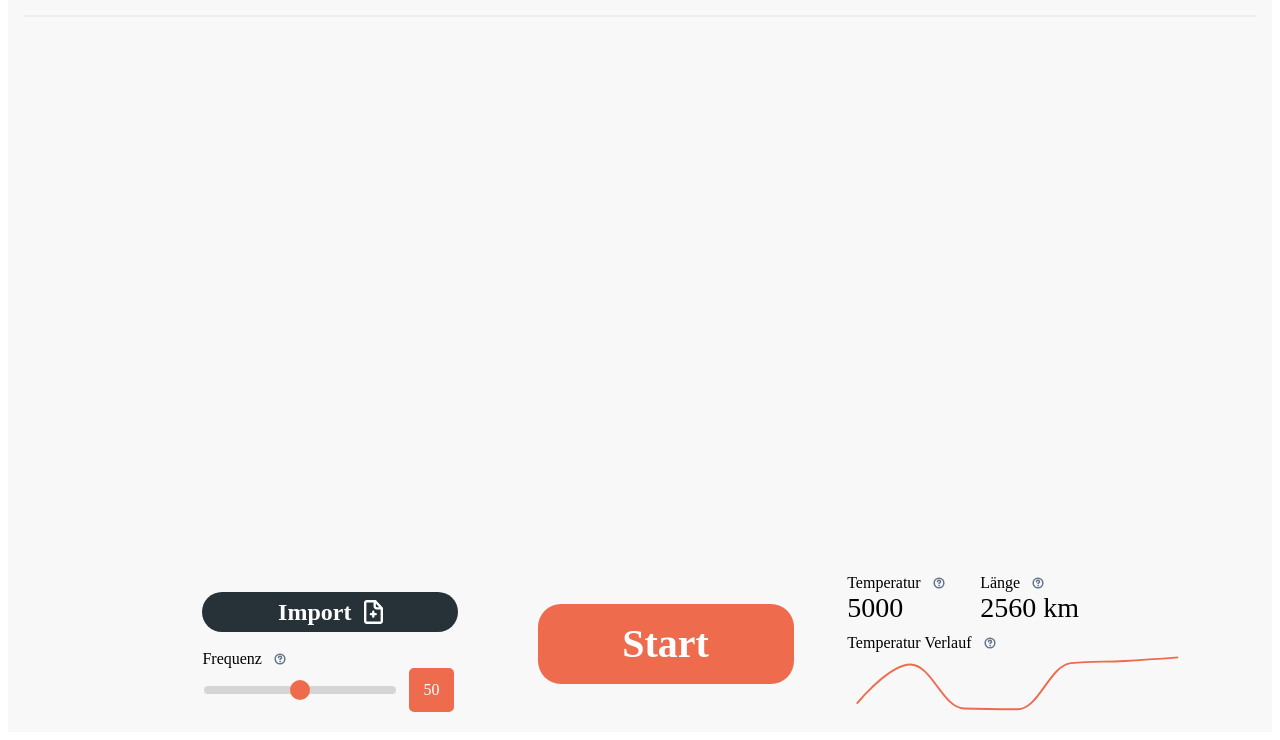
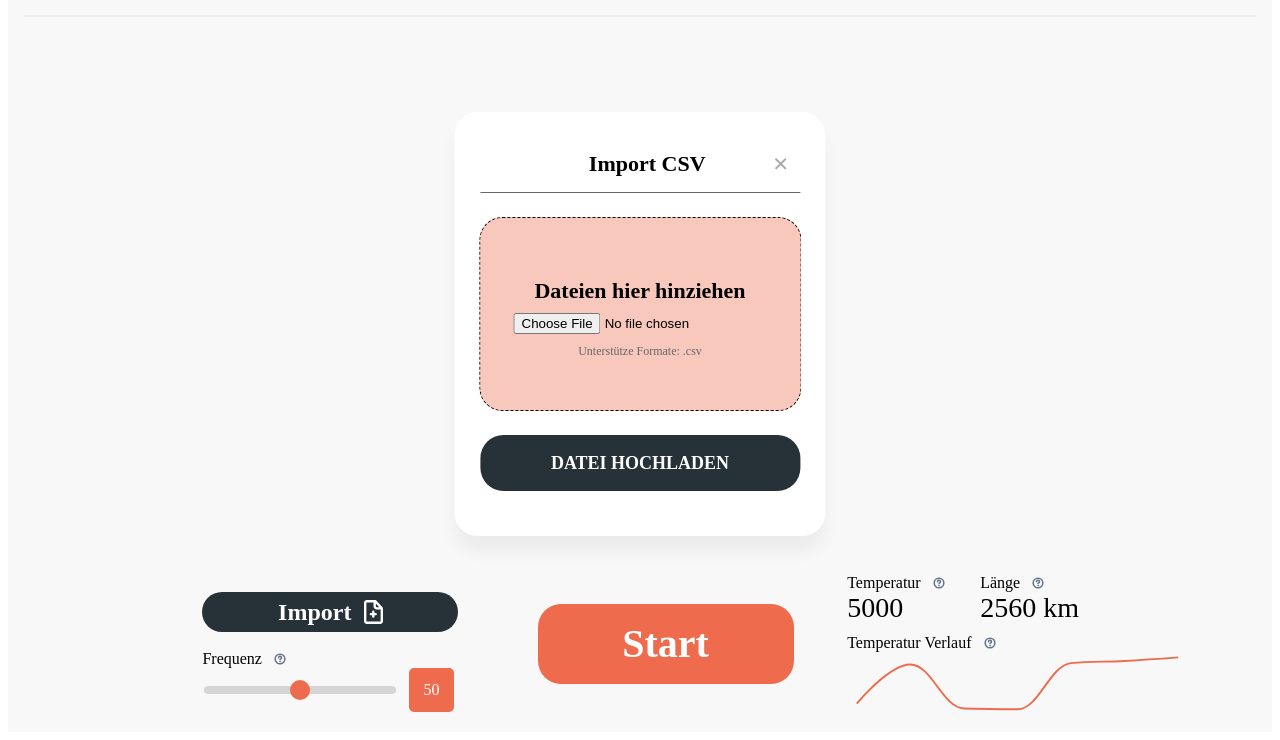
Before and after one commit to jannpf/tsp-project, a plain HTML site: page HTML/editor.html in a window 1280 px wide. Shown: the part 76-816 px from the top of the page. Drawn offline with Linux system fonts and the light colour scheme; a web font is replaced by a local one.

Commit message:
-added csv upload modal

```diff
--- a/HTML/editor.html
+++ b/HTML/editor.html
@@ -45,20 +45,38 @@
                 </div>
                 <div class="menu-bar-bottom">
                     <div class="input-tab">
-                        <div class="import-tab">
-                                <span class="import-text"><span>Import</span></span>
-                                <img src="../assets/Import-Icon-Vektor.svg"
-                                        class="import-icon-vector" />
+                        <div id="import-tab" class="import-tab" onclick="import_file(event)">
+                            <span class="import-text"><span>Import</span></span>
+                            <img src="../assets/Import-Icon-Vektor.svg" class="import-icon-vector" />
+                        </div>
+                        <!-- The Modal -->
+                        <div id="import-modal" class="modal">
+                            <div class="import-modal-header">
+                                <span class="import-modal-title">Import CSV</span>
+                                <span onclick="close_import(event)" class="close-modal">&times;</span>
+
+                            </div>
+                            <div class="import-modal-dropzone">
+                                <img class="import-modal-icon" src="" />
+                                <span class="import-modal-text">Dateien hier hinziehen</span>
+                                <span class="import-modal-tooltip">Unterstütze Formate: .csv</span>
+                                <input id="file" type='file' accept='.csv' onChange="openFile(event)">
+                            </div>
+                            <div class="import-modal-upload">
+                                <span class="import-modal-comit">Datei hochladen</span>
+                            </div>
+
                         </div>
                         <div class="frequency-tab">
                             <div class="frequency-label">
                                 <span class="text12"><span>Frequenz</span></span>
-                                <img src="../assets/Tooltip-Icon.svg"
-                                    class="frequency-help" />
+                                <img src="../assets/Tooltip-Icon.svg" class="frequency-help" />
                             </div>
                             <div class="frequency-slider">
-                                <input type="range" id="my-slider" min="0" max="100" value="50" oninput="change_slider()">
-                                <input type="number" id="slider-value" value="50" min="0" max="100"  onClick="this.select();" onchange="change_slider('text')">
+                                <input type="range" id="my-slider" min="0" max="100" value="50"
+                                    oninput="change_slider()">
+                                <input type="number" id="slider-value" value="50" min="0" max="100"
+                                    onClick="this.select();" onchange="change_slider('text')">
                             </div>
                         </div>
                     </div>
@@ -70,16 +88,14 @@
                             <div class="temperature-tab">
                                 <div class="temperature-label">
                                     <span class="text16"><span>Temperatur</span></span>
-                                    <img src="../assets/Tooltip-Icon.svg"
-                                        class="temperature-help" />
+                                    <img src="../assets/Tooltip-Icon.svg" class="temperature-help" />
                                 </div>
                                 <span class="text18"><span>5000</span></span>
                             </div>
                             <div class="length-tab">
                                 <div class="length-label">
                                     <span class="text20"><span>Länge</span></span>
-                                    <img src="../assets/Tooltip-Icon.svg"
-                                        class="length-help" />
+                                    <img src="../assets/Tooltip-Icon.svg" class="length-help" />
                                 </div>
                                 <span class="text22"><span>2560 km</span></span>
                             </div>
@@ -107,10 +123,10 @@
             <p class="browsehappy">You are using an <strong>outdated</strong> browser. Please <a href="#">upgrade your browser</a> to improve your experience.</p>
         <![endif]-->
 
-    <script  type="module" src="../data_models/Parameters.js"></script>
-    <script type="module"  src="../data_models/Route.js"></script>
-    <script  type="module" src="../data_models/Point.js"></script>
+    <script type="module" src="../data_models/Parameters.js"></script>
+    <script type="module" src="../data_models/Route.js"></script>
+    <script type="module" src="../data_models/Point.js"></script>
     <script type="module" src="../gui/gui.js" defer></script>
-</body>
+    </body>
 
 </html>
--- a/STYLE/style.css
+++ b/STYLE/style.css
@@ -216,7 +216,6 @@ body {
   margin-right: 0;
   border-radius: 0px 0px 0px 0px;
   margin-bottom: 20px;
-  z-index: 10;
 }
 
 #canvas {
@@ -233,7 +232,7 @@ body {
   align-self: center;
   box-sizing: border-box;
   align-items: center;
-  flex: 1,1;
+  flex: 1, 1;
   border-color: transparent;
   padding: 0px;
   gap: 2vw;
@@ -248,7 +247,7 @@ body {
   justify-content: flex-end;
   gap: 2vh;
   align-items: center;
-  flex: 1,0;
+  flex: 1, 0;
   width: 20vw;
   height: 15vh;
   display: flex;
@@ -296,6 +295,163 @@ body {
   align-self: center;
   box-sizing: border-box;
 }
+
+.modal {
+  flex-direction: column;
+  align-items: center;
+  padding: 3vh 2vw 0 2vw;
+  gap: 3vh;
+  display: flex;
+  position: fixed;
+  z-index: 1;
+  left: 50%;
+  top: 50%;
+  transform: translate(-50%, -50%);
+  width: 25vw;
+  height: 50vh;
+  overflow: hidden;
+  background: #FFFFFF;
+  box-shadow: 0px 16px 16px rgba(0, 0, 0, 0.05);
+  border-radius: 23px;
+}
+
+/* Modal Content/Box */
+.import-modal-header {
+  display: flex;
+  flex-direction: row;
+  justify-content: center;
+  align-items: center;
+  gap: 3vh;
+  width: 100%;
+  height: 7vh;
+  flex: none;
+  order: 0;
+  align-self: stretch;
+  flex-grow: 0;
+  border-bottom: 1px solid #676767;
+}
+
+.import-modal-title {
+  font-family: Poppins;
+  font-style: normal;
+  font-weight: 700;
+  font-size: 22px;
+  line-height: 28px;
+  flex: none;
+  padding-left: 6vw;
+  order: 0;
+  flex-grow: 1;
+  align-items: center;
+  text-align: center;
+}
+
+/* The Close Button */
+.close-modal {
+  width: 3vw;
+  align-items: center;
+  text-align: center;
+  color: #aaa;
+  float: right;
+  font-size: 28px;
+  font-weight: bold;
+}
+
+.close-modal:hover,
+.close-modal:focus {
+  color: black;
+  text-decoration: none;
+  cursor: pointer;
+}
+
+
+.import-modal-dropzone {
+  display: flex;
+  flex-direction: column;
+  align-items: center;
+  justify-content: center;
+  gap: 1vh;
+  width: 100%;
+  height: 24vh;
+  background: #ee6d4d5f;
+  border-radius: 23px;
+  border: 1px dashed #000000;
+  flex: none;
+  order: 1;
+  flex-grow: 0, 0;
+
+}
+
+.import-modal-text {
+  font-family: Poppins;
+  font-style: normal;
+  font-weight: 700;
+  font-size: 22px;
+  line-height: 28px;
+  flex: none;
+  order: 0;
+  flex-grow: 0;
+  align-items: center;
+  text-align: center;
+}
+
+.import-modal-tooltip {
+  font-family: Poppins;
+  font-style: normal;
+  font-weight: 400;
+  font-size: 12px;
+  line-height: 18px;
+
+  align-items: center;
+  text-align: center;
+  color: #676767;
+  flex: none;
+  order: 3;
+  flex-grow: 0;
+
+}
+
+.import-modal-upload {
+  display: flex;
+  flex-direction: row;
+  justify-content: center;
+  align-items: center;
+  gap: 10px;
+  width: 100%;
+  height: 7vh;
+  border-color: transparent;
+  background-color: #263238;
+  border-radius: 23px;
+  margin: 0px;
+  cursor: pointer;
+  flex: none;
+  order: 2;
+  flex-grow: 0;
+}
+
+.import-modal-comit {
+  font-family: Poppins;
+  font-style: normal;
+  font-weight: 700;
+  font-size: 18px;
+  line-height: 18px;
+  display: flex;
+  align-items: center;
+  text-transform: uppercase;
+  color: #ffffff;
+  flex: none;
+  order: 0;
+  flex-grow: 0;
+
+}
+
+
+
+
+
+
+
+
+
 
 .frequency-tab {
   width: 100%;
@@ -463,7 +619,7 @@ input[type="number"]:focus {
 
 .start-tab {
   display: flex;
-  flex: 1,0;
+  flex: 1, 0;
   flex-direction: column;
   justify-content: center;
   align-items: center;
@@ -490,7 +646,7 @@ input[type="number"]:focus {
 }
 
 .output-tab {
-  flex: 1,0;
+  flex: 1, 0;
   width: 20vw;
   height: 17vh;
   display: flex;
--- a/gui/gui.js
+++ b/gui/gui.js
@@ -1,21 +1,57 @@
 import Parameters from "../data_models/Parameters.js";
 import Point from "../data_models/Point.js";
 
+/**
+ * Initiates JS-controlled Elements on window-load
+ */
 window.addEventListener('load', () => {
-    initiate();
+    initiate_canvas();
+    change_slider();
+
+    return window.import_modal = document.getElementById("import-modal");
 })
 
+/**
+ * Re-Scales the Canvas on window resize
+ */
 window.addEventListener('resize', () => {
     initiate_canvas();
 })
 
+
+
+/**
+ * Handles Modal closing
+ */
+document.addEventListener('click', function handleClickOutsideModal(event) {
+    window.import_tab = document.getElementById("import-tab");
+    if (!import_modal.contains(event.target) && !import_tab.contains(event.target)) {
+        import_modal.style.display = 'none';
+    }
+});
+
 const parameters = new Parameters();
 
-window.initiate = function initiate() {
-    initiate_canvas();
-    change_slider();
+/**
+ * Scales the Canvas to correct size
+ * @returns {Context2D} canvas interaction object
+ */
+function initiate_canvas() {
+
+    window.canvas = document.getElementById("canvas");
+    if (canvas.getContext) {
+        window.ctx = canvas.getContext("2d");
+
+        canvas.width = window.innerWidth * 0.96;
+        canvas.height = window.innerHeight * 0.6;
+
+        return ctx;
+    }
 }
-
+/**
+ * Syncs Slider Text and Bar two
+ * @param {String} fixed fixed="text" sets the text as truth
+ */
 window.change_slider = function change_slider(fixed) {
 
     const mySlider = document.getElementById("my-slider");
@@ -28,24 +64,12 @@ window.change_slider = function change_slider(fixed) {
     }
 }
 
-
-function initiate_canvas() {
-
-    window.canvas = document.getElementById("canvas");
-    if (canvas.getContext) {
-        window.ctx = canvas.getContext("2d");
-
-        canvas.width = window.innerWidth * 0.96;
-        canvas.height = window.innerHeight * 0.6;
-
-        return ctx;
-    }
-}
-
-
-
-
-
+/**
+ * gets current location of the mouse on the canvas
+ * @param {Canvas} canvas the main canvas
+ * @param {onmousedown} evt the mouse position
+ * @returns {Object} x, y
+ */
 function getMousePos(canvas, evt) {
     var rect = canvas.getBoundingClientRect();
     return {
@@ -54,8 +78,10 @@ function getMousePos(canvas, evt) {
     };
 }
 
-
-
+/**
+ * Draws a point p onto the canvas with the p.id as a label
+ * @param {Point} p
+ */
 window.draw_point = function draw_point(p) {
     if (!typeof (p) == Point)
         throw new Error(`Invalid Argument: Expected type 'Point' but got '${typeof (p)}'`);
@@ -70,7 +96,10 @@ window.draw_point = function draw_point(p) {
     ctx.fillText(p.id, 3, 21);
     ctx.resetTransform();
 }
-
+/**
+ * Draws all Points stored in a Parameters onto the canvas
+ * @param {Parameters} param
+ */
 function draw_parameters_points(param) {
     if (!typeof (param) == Parameters) {
         throw new Error(`Invalid Argument: Expected type 'Paramters' but got '${typeof (param)}'`);
@@ -84,6 +113,13 @@ function draw_parameters_points(param) {
         draw_point(p);
     });
 }
+
+/**
+ * Adds a new Point at the location of the cursor.
+ * Existing Points at the location are deleted
+ * manages Points in Parameters
+ * @param {onmousedown} evt the mouse lovation
+ */
 
 window.click_canvas = function click_canvas(evt) {
 
@@ -115,7 +151,12 @@ window.click_canvas = function click_canvas(evt) {
     draw_parameters_points(parameters);
     console.log(parameters.points)
 }
-
+/**
+ * Calculates the distance between two Points
+ * @param {Point} a
+ * @param {Point} b
+ * @returns {Number} Distance in Pixel
+ */
 function get_distance_two_points(a, b) {
     if (!typeof (a) == !typeof (b) == Point)
         throw new Error(`Invalid Argument: Expected type 'Point' but got '${typeof (p)}'`);
@@ -123,8 +164,26 @@ function get_distance_two_points(a, b) {
     return Math.hypot(a.x - b.x, a.y - b.y);
 }
 
-
-
+/**
+ * Starts Algorithm
+ */
 window.start_algorithm = function start_algorithm() {
     alert("started")
 }
+
+function initiate_modals() {
+    // Get the modal
+
+
+
+}
+
+window.import_file = function import_file(evt) {
+
+    import_modal.style.display = "flex";
+}
+window.close_import = function close_import(evt) {
+
+    window.close_modal = document.getElementsByClassName("close-modal");
+    import_modal.style.display = "none";
+}
```
